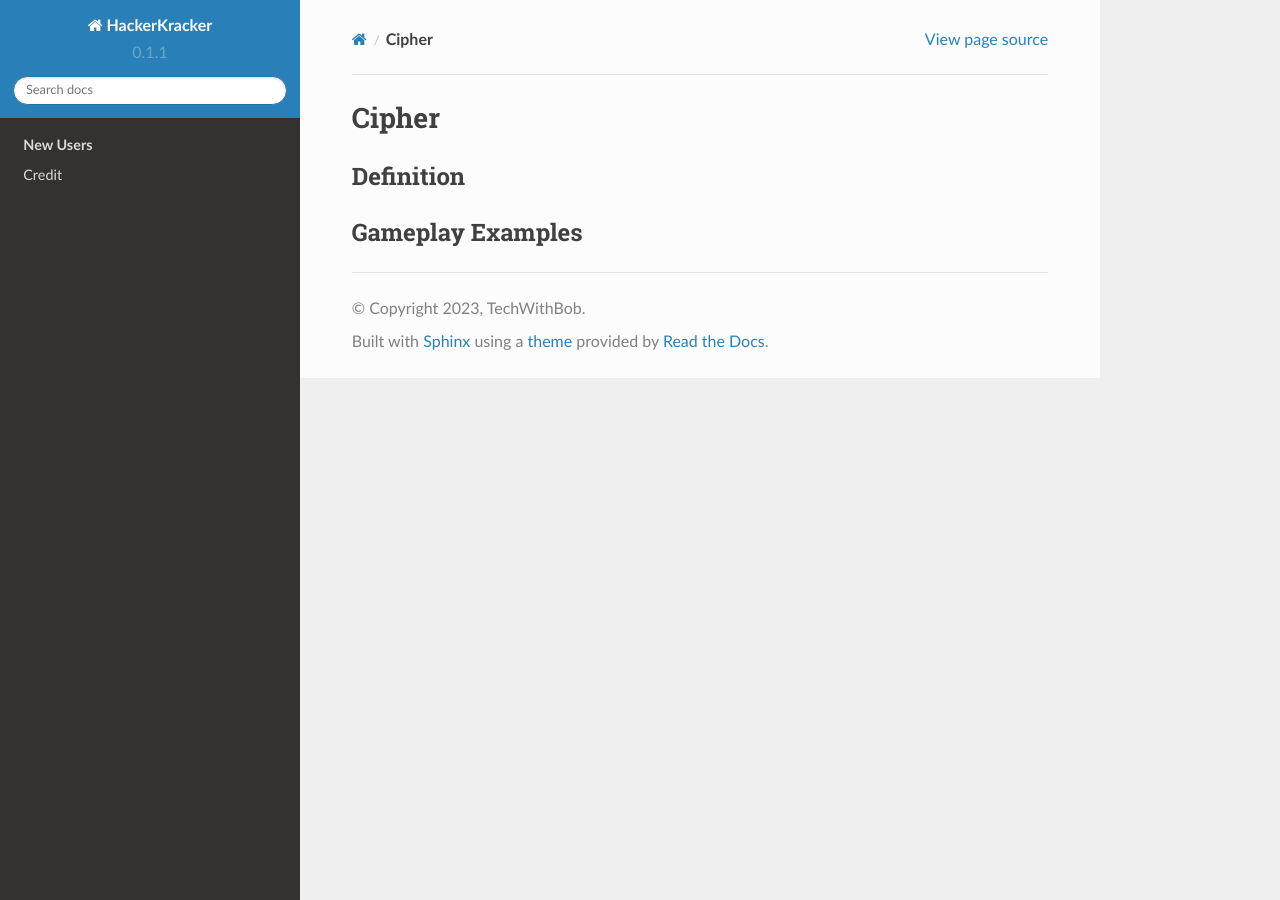
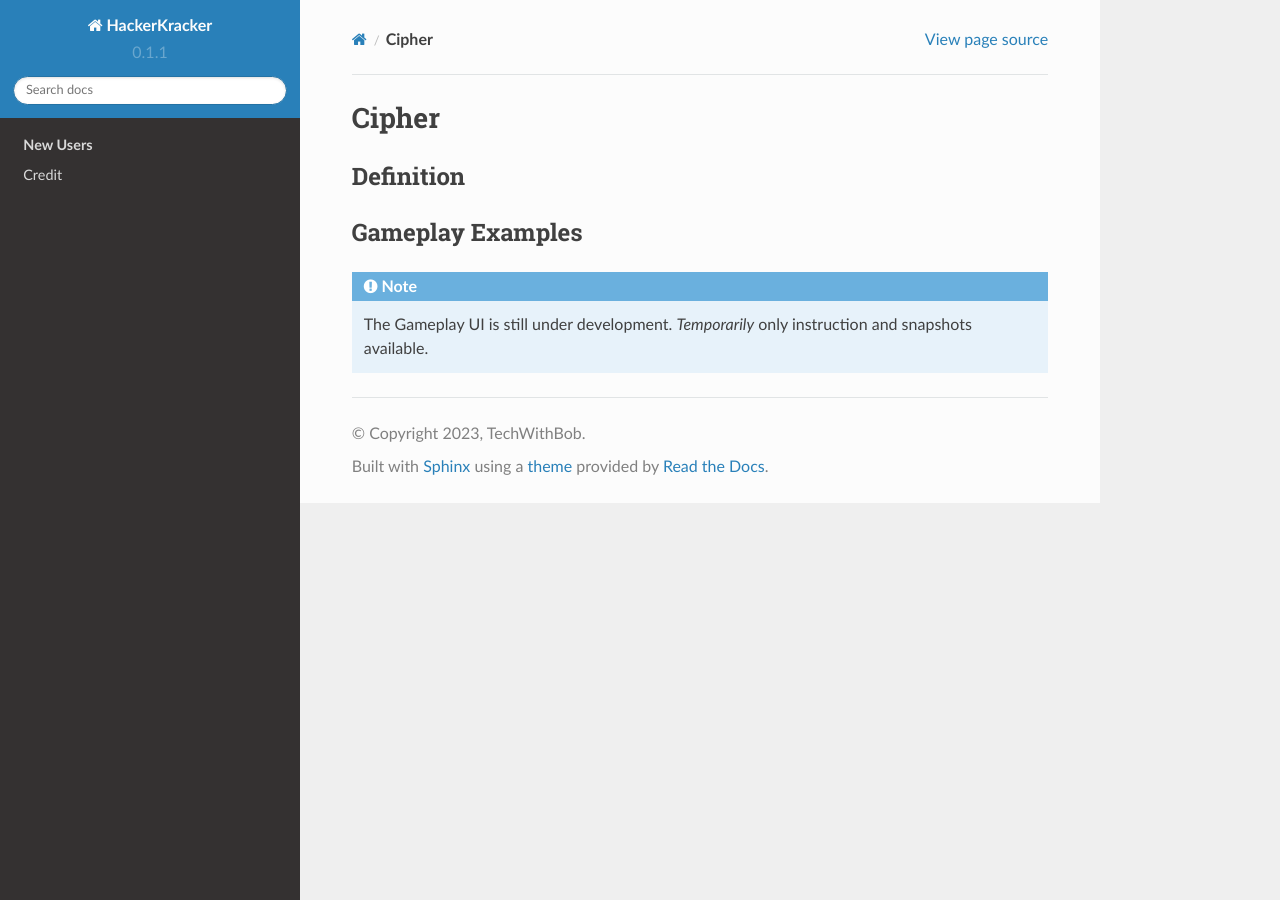
Before and after one commit to techwithbob/HackerKracker, a Sphinx documentation site: the page built from docs/source/concepts/cipher.rst, in a window 1280 px wide. Built offline with Sphinx 7.4.7 and the Read the Docs theme 2.0.0, drawn with Linux system fonts in a browser that asks for light colours; pages that are not in the unit, such as notebooks, are missing from menus.

Commit message:
Update cipher.rst

```diff
--- a/docs/source/concepts/cipher.rst
+++ b/docs/source/concepts/cipher.rst
@@ -4,3 +4,6 @@ Definition
 -----------
 Gameplay Examples
 ------------------
+.. note::
+    The Gameplay UI is still under development.
+    *Temporarily* only instruction and snapshots available.
```
